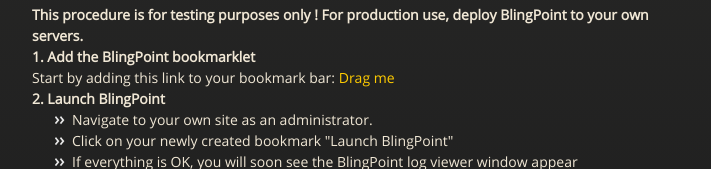
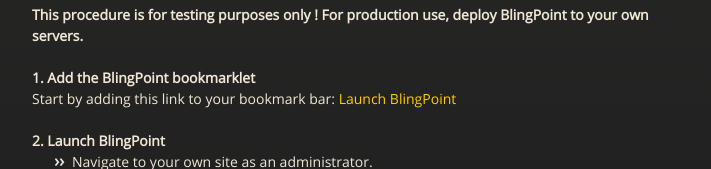
Before and after one commit to guillaumemeyer/BlingPoint, a plain HTML site: page index.html in a window 1280 px wide. Shown: the part 1125-1294 px from the top of the page, without its empty margins (283-994 px from the left). Drawn offline with nearby package versions, Linux system fonts and the light colour scheme.

Commit message:
Update index.html

```diff
--- a/index.html
+++ b/index.html
@@ -70,12 +70,12 @@
 <h1><a name="get-started" class="anchor" href="#get-started"><span class="octicon octicon-link"></span></a>GET STARTED</h1>
 
 <b>This procedure is for testing purposes only ! For production use, deploy BlingPoint to your own servers.</b>
-<br/>
+<br/><br/>
 <b>1. Add the BlingPoint bookmarklet</b>
 <br/>
 Start by adding this link to your bookmark bar:
-<a title="Drag this link to your bookmark bar !" href="javascript:(function(){_my_script=document.createElement('SCRIPT');_my_script.type='text/javascript';_my_script.src='https://www.eryemconseil.com/wp-content/BlingPoint/BlingPoint.js?random='+Math.floor(Math.random()*10001);document.getElementsByTagName('head')[0].appendChild(_my_script);})();">Drag me</a>
-<br/>
+<a title="Drag this link to your bookmark bar !" href="javascript:(function(){_my_script=document.createElement('SCRIPT');_my_script.type='text/javascript';_my_script.src='https://www.eryemconseil.com/wp-content/BlingPoint/BlingPoint.js?random='+Math.floor(Math.random()*10001);document.getElementsByTagName('head')[0].appendChild(_my_script);})();">Launch BlingPoint</a>
+<br/><br/>
 <b>2. Launch BlingPoint</b>
 <ul>
 <li>Navigate to your own site as an administrator.</li>
@@ -83,7 +83,7 @@
 <li>If everything is OK, you will soon see the BlingPoint log viewer window appear</li>
 </ul>
 <img src="https://www.eryemconseil.com/wp-content/BlingPoint/Assets/logviewer.jpg" />
-<br/>
+<br/><br/>
 <b>3. Your first exercise, create a new site</b>
 <br/>
 Follow <a href="https://github.com/guillaumemeyer/BlingPoint/wiki/Create-a-new-blank-site">this procedure</a> to create a new blank site with just one single command.
```
